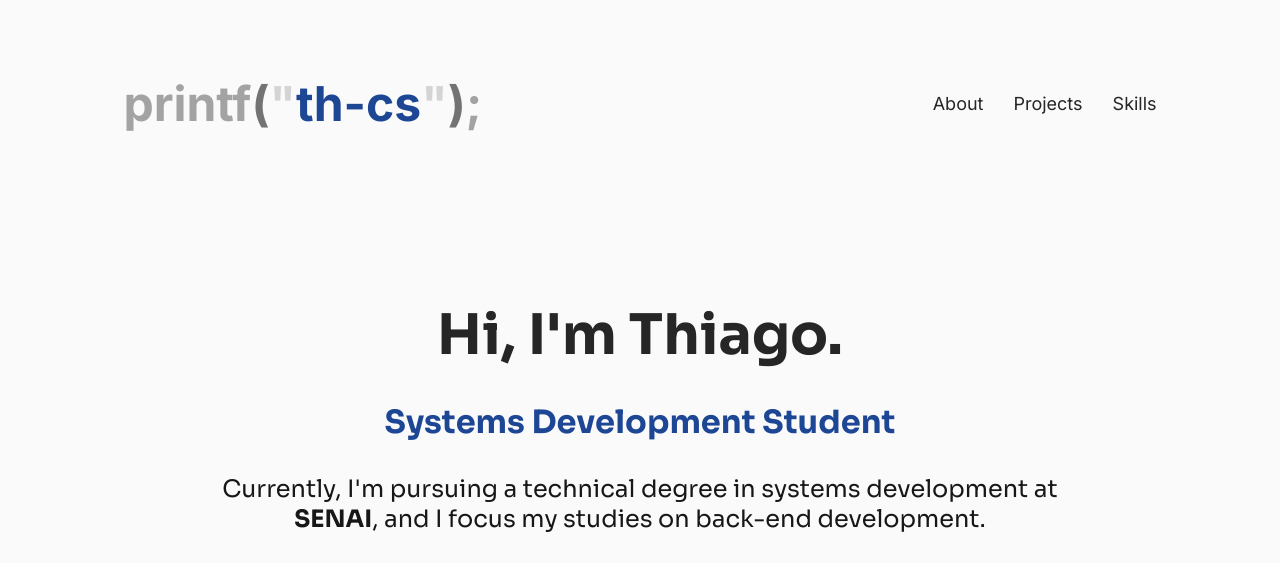
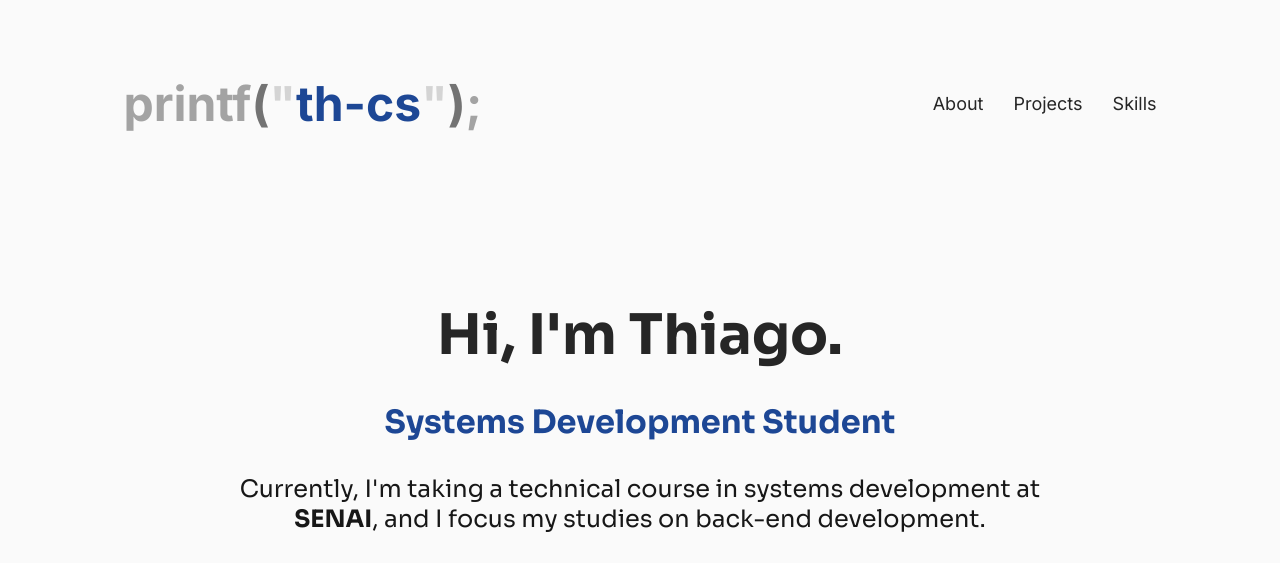
Before and after one commit to th-cs/portfolio, a plain HTML site: page index.html in a window 1280 px wide. Shown: the top 563 px of the page. Drawn offline with Linux system fonts and the light colour scheme.

Commit message:
refactor: Change About text

```diff
--- a/index.html
+++ b/index.html
@@ -31,7 +31,7 @@
 		<section id="about">
 			<h1>Hi, I'm Thiago.</h1>
 			<h2>Systems Development Student</h2>
-			<p>Currently, I'm pursuing a technical degree in systems
+			<p>Currently, I'm taking a technical course in systems
 			development at <strong>SENAI</strong>, and I focus my studies on
 			back-end development.</p>
 			<div id="about-links">
```
